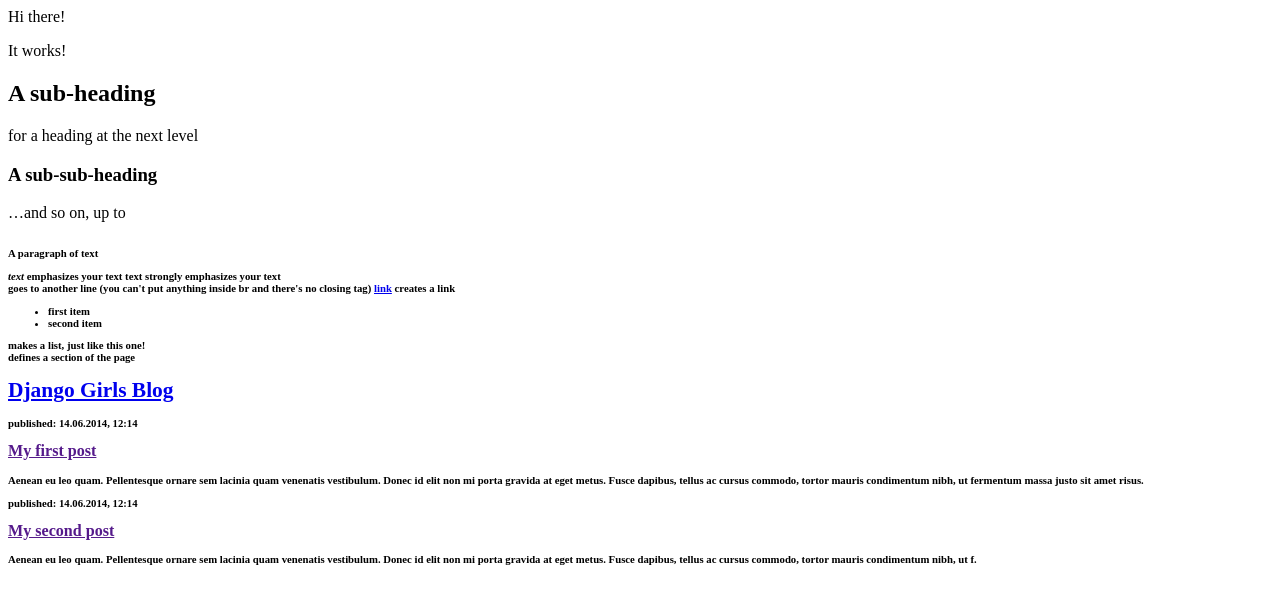
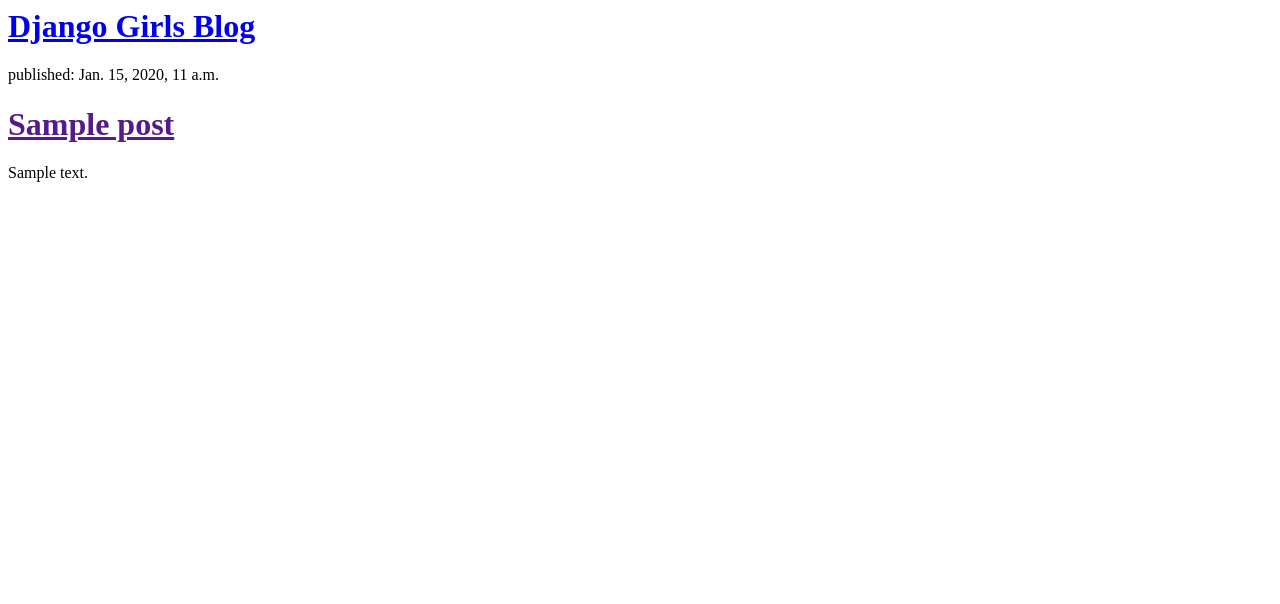
Before and after one commit to mkatalin/my-first-blog, a Django app: template blog/templates/blog/post_list.html in a window 1280 px wide. Shown: the top 604 px of the page. Run offline with Django 3.2, Linux system fonts and the light colour scheme; the template is opened without the code that fills it: values that come from a table or form of the project are taken from there, others are empty; tables that the repository leaves empty hold one stand-in row (values such as "Sample post").

Commit message:
Modified templates to display posts from database.

```diff
--- a/blog/templates/blog/post_list.html
+++ b/blog/templates/blog/post_list.html
@@ -1,4 +1,4 @@
-<html>
+<!-- <html>
 <body>
     <p>Hi there!</p>
     <p>It works!</p>
@@ -15,26 +15,15 @@
 <a href="https://djangogirls.org">link</a> creates a link
 <ul><li>first item</li><li>second item</li></ul> makes a list, just like this one!
 <div></div> defines a section of the page
+ -->
+<div>
+    <h1><a href="/">Django Girls Blog</a></h1>
+</div>
 
-<html>
-    <head>
-        <title>Django Girls blog</title>
-    </head>
-    <body>
-        <div>
-            <h1><a href="/">Django Girls Blog</a></h1>
-        </div>
-
-        <div>
-            <p>published: 14.06.2014, 12:14</p>
-            <h2><a href="">My first post</a></h2>
-            <p>Aenean eu leo quam. Pellentesque ornare sem lacinia quam venenatis vestibulum. Donec id elit non mi porta gravida at eget metus. Fusce dapibus, tellus ac cursus commodo, tortor mauris condimentum nibh, ut fermentum massa justo sit amet risus.</p>
-        </div>
-
-        <div>
-            <p>published: 14.06.2014, 12:14</p>
-            <h2><a href="">My second post</a></h2>
-            <p>Aenean eu leo quam. Pellentesque ornare sem lacinia quam venenatis vestibulum. Donec id elit non mi porta gravida at eget metus. Fusce dapibus, tellus ac cursus commodo, tortor mauris condimentum nibh, ut f.</p>
-        </div>
-    </body>
-</html>
+{% for post in posts %}
+    <div>
+        <p>published: {{ post.published_date }}</p>
+        <h1><a href="">{{ post.title }}</a></h1>
+        <p>{{ post.text|linebreaksbr }}</p>
+    </div>
+{% endfor %}
```
Also changed, not shown: blog/views.py (+12 -1 lines).
